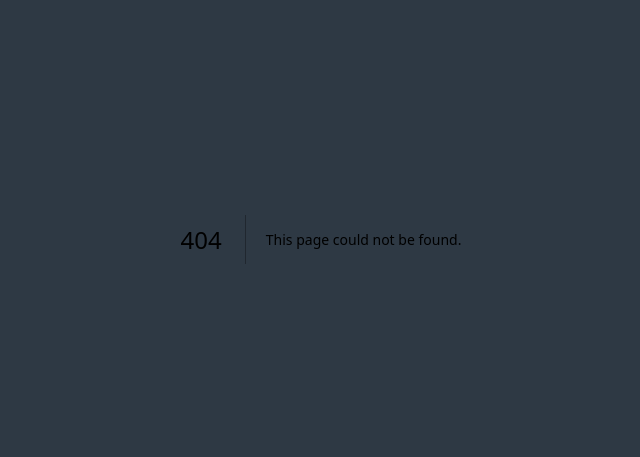
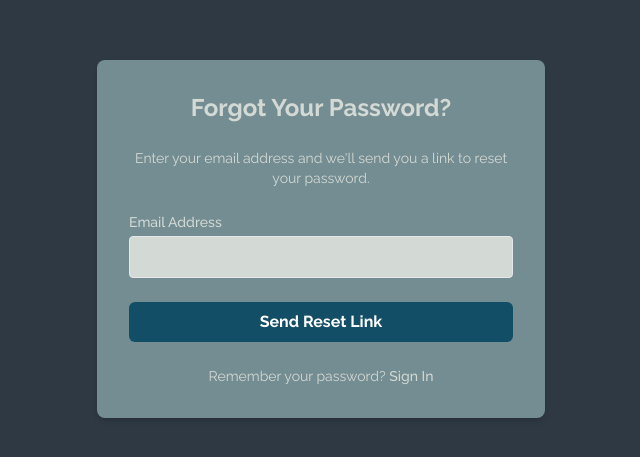
Before and after one commit to jasonpeng7/wishlist, a Next.js app in the folder wishlist_organizer/: page /forgot-password in a window 1280 px wide. Before the commit this address had no page. Shown: the part 161-618 px from the top of the page, without its empty margins (319-959 px from the left). Built offline with nearby package versions, Linux system fonts and the light colour scheme.

Commit message:
UI for forgot password

```diff
--- /dev/null
+++ b/wishlist_organizer/src/app/forgot-password/page.tsx
@@ -0,0 +1,104 @@
+"use client";
+
+import { useState } from "react";
+import Link from "next/link";
+
+export default function ForgotPasswordPage() {
+  const [email, setEmail] = useState("");
+  const [error, setError] = useState("");
+  const [success, setSuccess] = useState(false);
+  const [loading, setLoading] = useState(false);
+
+  const handleSubmit = async (e: React.FormEvent) => {
+    e.preventDefault();
+    setError("");
+    setLoading(true);
+
+    try {
+      const response = await fetch("/api/auth/forgot-password", {
+        method: "POST",
+        headers: { "Content-Type": "application/json" },
+        body: JSON.stringify({ email }),
+      });
+
+      if (response.ok) {
+        setSuccess(true);
+      } else {
+        const data = await response.json();
+        setError(data.error || "Something went wrong");
+      }
+    } catch {
+      setError("Network error. Please try again.");
+    } finally {
+      setLoading(false);
+    }
+  };
+
+  if (success) {
+    return (
+      <div className="flex items-center justify-center min-h-screen bg-slate_gray">
+        <div className="w-full max-w-md p-8 space-y-6 bg-washed_gray rounded-lg shadow-md text-center">
+          <h1 className="text-2xl font-bold text-green-600">
+            Check Your Email
+          </h1>
+          <p className="text-primary_text">
+            If an account with that email exists, a password reset link has been
+            sent. Please check your email and follow the instructions to reset
+            your password.
+          </p>
+          <Link
+            href="/signin"
+            className="inline-block px-4 py-2 font-bold text-white bg-midnight_blue rounded-md hover:bg-dark_gray"
+          >
+            Back to Sign In
+          </Link>
+        </div>
+      </div>
+    );
+  }
+
+  return (
+    <div className="flex items-center justify-center min-h-screen bg-slate_gray">
+      <div className="w-full max-w-md p-8 space-y-6 bg-washed_gray rounded-lg shadow-md">
+        <h1 className="text-2xl font-bold text-center text-primary_text">
+          Forgot Your Password?
+        </h1>
+        <p className="text-sm text-center text-primary_text">
+          Enter your email address and we&apos;ll send you a link to reset your
+          password.
+        </p>
+        <form onSubmit={handleSubmit} className="space-y-6">
+          <div>
+            <label className="block text-sm font-medium text-primary_text">
+              Email Address
+            </label>
+            <input
+              type="email"
+              value={email}
+              onChange={(e) => setEmail(e.target.value)}
+              className="w-full p-2 mt-1 border rounded bg-primary_text text-dark_gray"
+              required
+            />
+          </div>
+          {error && <p className="text-sm text-red-500">{error}</p>}
+          <button
+            type="submit"
+            disabled={loading}
+            className="w-full px-4 py-2 font-bold text-white bg-midnight_blue rounded-md hover:bg-dark_gray disabled:opacity-50"
+          >
+            {loading ? "Sending..." : "Send Reset Link"}
+          </button>
+        </form>
+        <p className="text-sm text-center text-primary_text">
+          Remember your password?{" "}
+          <Link
+            href="/signin"
+            className="font-medium text-bone hover:underline"
+          >
+            Sign In
+          </Link>
+        </p>
+      </div>
+    </div>
+  );
+}
```
